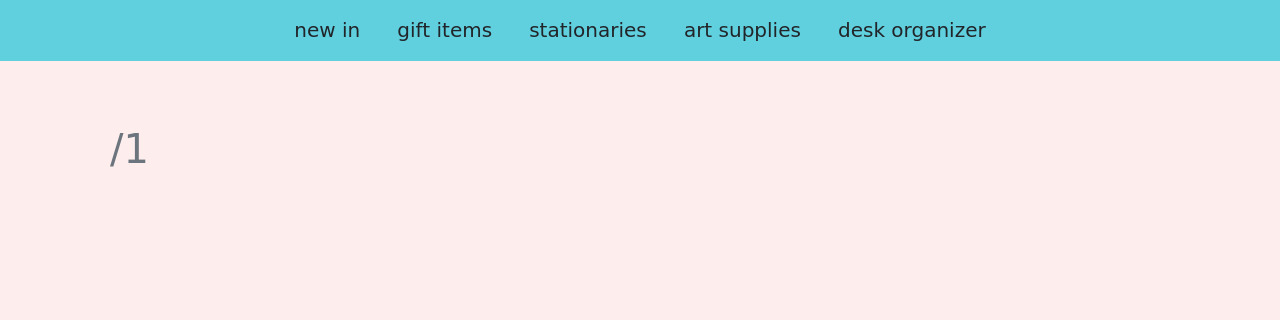
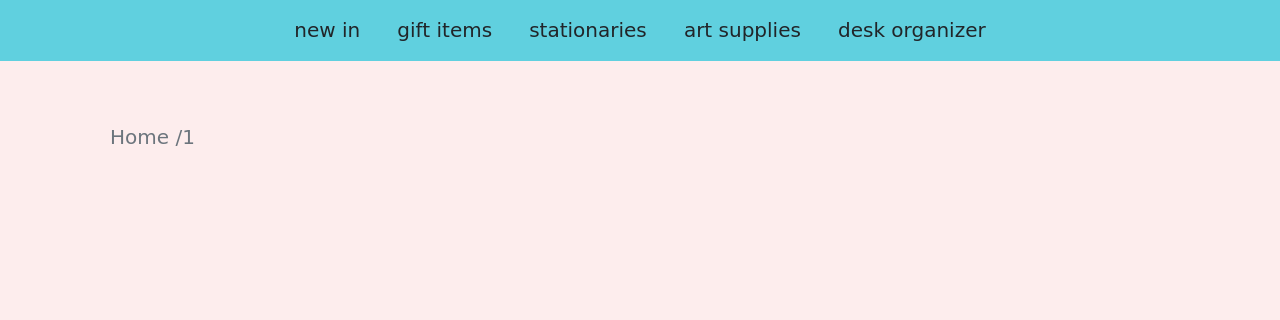
Before and after one commit to Nephophile06/Sketchify, a Flask app: page /categories/1 in a window 1280 px wide. Shown: the part 151-471 px from the top of the page. Run offline with Flask 3, Linux system fonts and the light colour scheme; data that the repository does not hold is empty.

Commit message:
added home navigation easier

```diff
--- a/app/templates/Components/categories/category.html
+++ b/app/templates/Components/categories/category.html
@@ -21,7 +21,7 @@
     {%include 'Components/subnav.html' %}
     <div class="container mb-5">
         <section class="container py-5">
-            <h1 class="text-secondary p-3">/{{ category_name }}</h1>
+            <h1 class="text-secondary p-3 fs-5"><a href="/" class="text-secondary text-decoration-none">Home</a> /{{ category_name }}</h1>
             <div class="row row-cols-1 row-cols-sm-2 row-cols-md-4 g-4">
                 {% for product in products %}
                 <div class="col">
```
